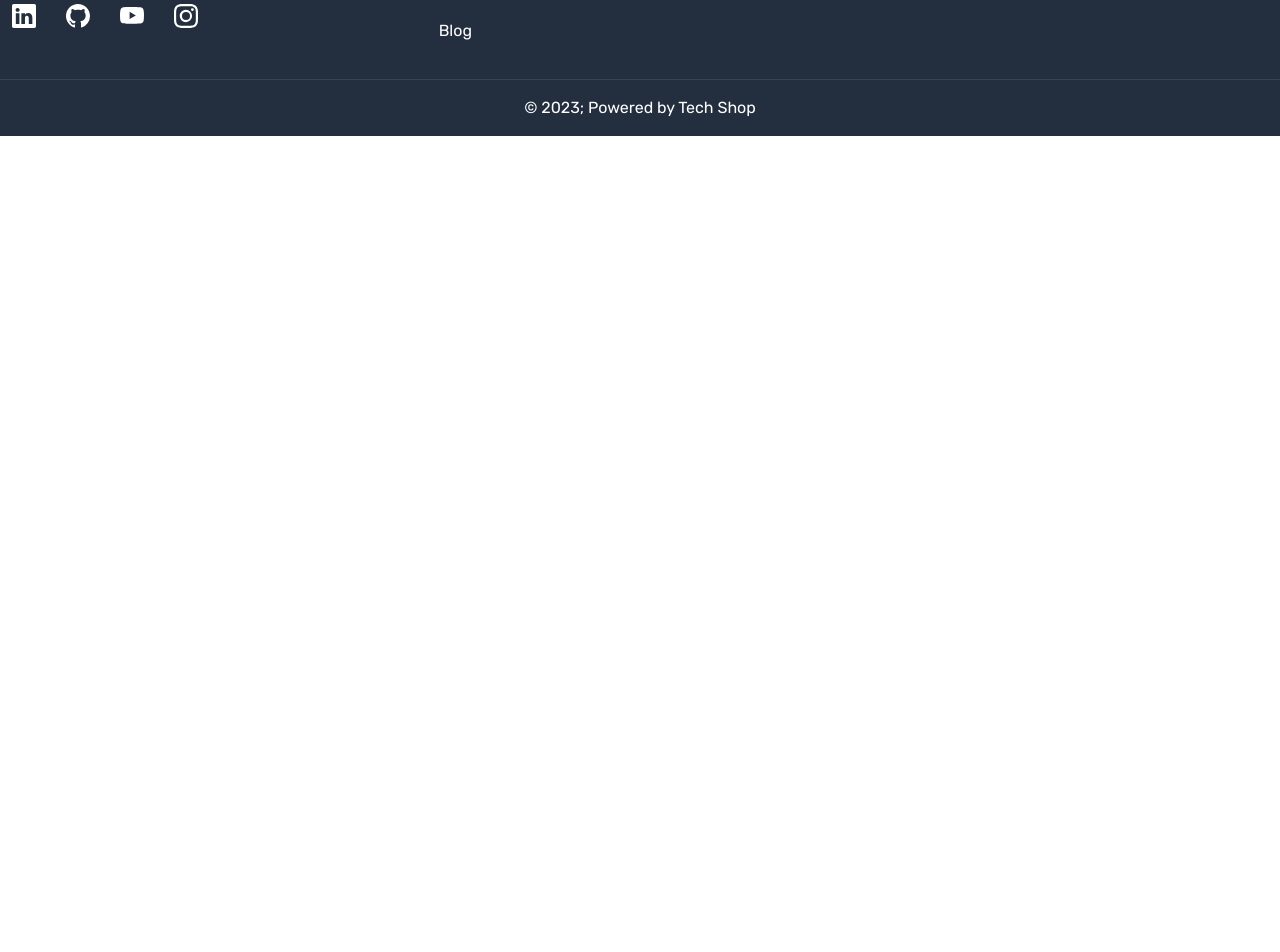
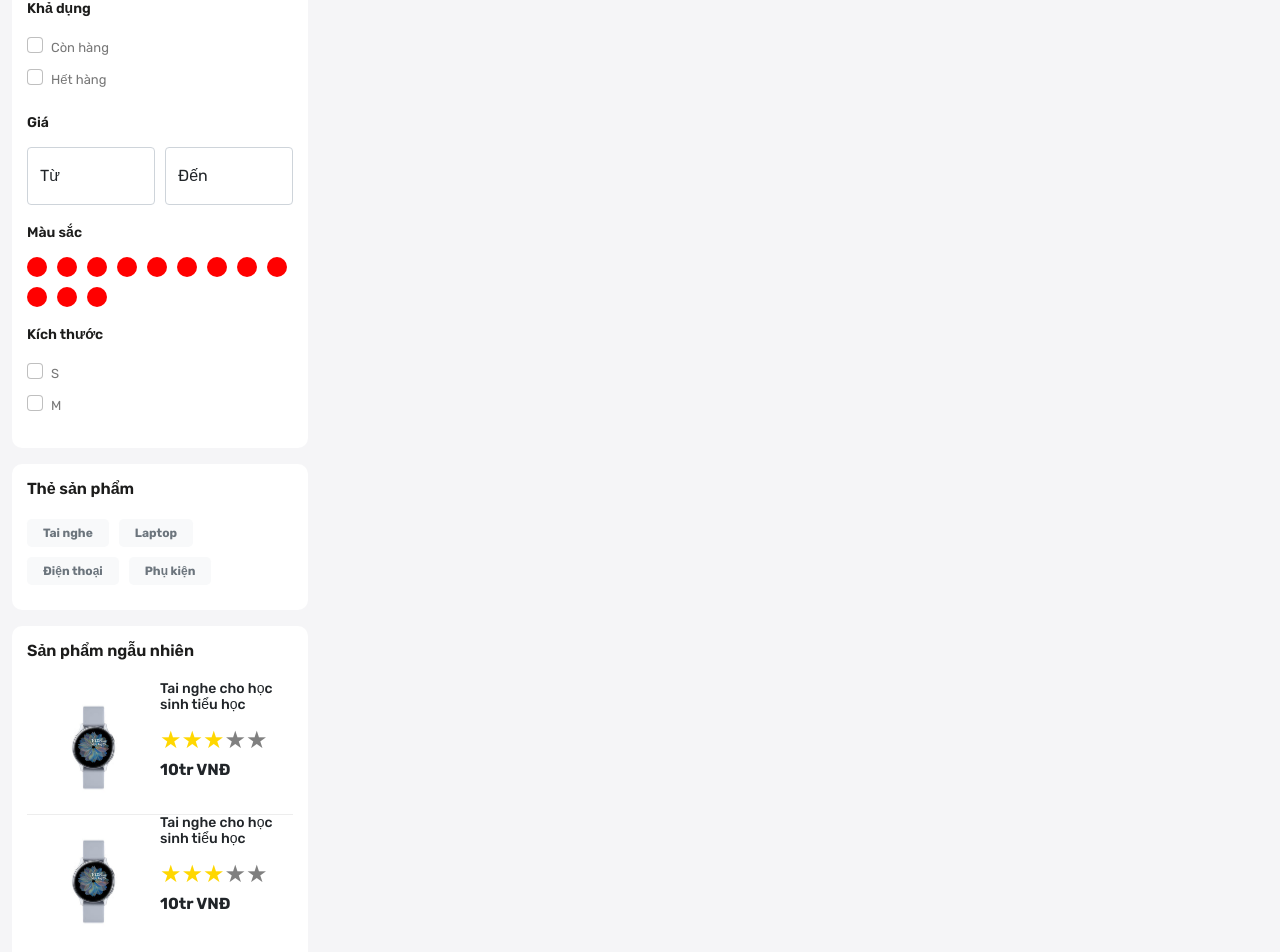
Before and after one commit to luongiautinhcam/techshop, a React (Create React App) app: page /store in a window 1280 px wide. Shown: the part 623-1575 px from the top of the page. Before the commit the page ends 800 px from the top, so only its background shows below. Built offline with nearby package versions, Linux system fonts and the light colour scheme.

Commit message:
OurStore.js: filter

```diff
--- a/src/App.css
+++ b/src/App.css
@@ -372,9 +372,11 @@ footer .input-group-text {
   top: 10%;
   left: 10%;
 }
+
 .famous-card img {
   border-radius: 10px;
 }
+
 .famous-content h5 {
   font-size: 13px;
   line-height: 20px;
@@ -399,3 +401,70 @@ footer .input-group-text {
 }
 
 /* Famous Card End */
+
+/* Our Store */
+.filter-card {
+  background-color: white;
+  border-radius: 10px;
+  padding: 15px 15px 25px;
+}
+
+.filter-title {
+  font-size: 16px;
+  line-height: 20px;
+  font-weight: 600;
+  color: var(--color-1c1c1b);
+  margin-bottom: 20px;
+}
+
+.filter-card ul,
+.filter-card .form-check-label {
+  list-style-type: none;
+  font-size: 13px;
+  line-height: 30px;
+  color: var(--color-777777);
+  cursor: pointer;
+}
+
+.filter-card .form-check-input:focus {
+  box-shadow: none;
+  border-color: rgba(0, 0, 0, 0.25);
+}
+
+.filter-card .form-check-input:checked {
+  background-color: var(--color-febd69);
+  border-color: var(--color-febd69);
+}
+
+.sub-title {
+  font-size: 14px;
+  font-weight: 600;
+  color: var(--color-1c1c1b);
+  margin-bottom: 15px;
+  margin-top: 20px;
+}
+
+.colors {
+  list-style-type: none;
+  display: flex;
+  flex-wrap: wrap;
+  gap: 10px;
+}
+
+.colors li {
+  width: 20px;
+  height: 20px;
+  background-color: red;
+  border-radius: 50%;
+}
+
+.random-products h5 {
+  font-size: 14px;
+  margin-bottom: 8px;
+}
+
+.random-products:first-child {
+  border-bottom: 1px solid var(--color-ededed);
+}
+
+/* Our Store End */
--- a/src/pages/OurStore.js
+++ b/src/pages/OurStore.js
@@ -1,4 +1,5 @@
 import React from "react";
+import ReactStars from "react-rating-stars-component";
 import BreadCrumb from "../components/BreadCrumb";
 import Meta from "../components/Meta";
 
@@ -7,6 +8,183 @@ const OurStore = () => {
     <>
       <Meta title={"Cửa hàng chúng tôi"} />
       <BreadCrumb title="Cửa hàng chúng tôi" />
+      <div className="store-wrapper home-wrapper-2 py-5">
+        <div className="container-xxl">
+          <div className="row">
+            <div className="col-3">
+              <div className="filter-card mb-3">
+                <h3 className="filter-title">Danh mục của shop</h3>
+                <div>
+                  <ul className="ps-0">
+                    <li>Watch</li>
+                    <li>Tv</li>
+                    <li>Camera</li>
+                    <li>Laptop</li>
+                  </ul>
+                </div>
+              </div>
+              <div className="filter-card mb-3">
+                <h3 className="filter-title">Lọc theo</h3>
+                <div>
+                  <h5 className="sub-title">Khả dụng</h5>
+                  <div>
+                    <div className="form-check">
+                      <input
+                        className="form-check-input"
+                        type="checkbox"
+                        value=""
+                        id=""
+                      />
+                      <label className="form-check-label" htmlFor="">
+                        Còn hàng
+                      </label>
+                    </div>
+                    <div className="form-check">
+                      <input
+                        className="form-check-input"
+                        type="checkbox"
+                        value=""
+                        id=""
+                      />
+                      <label className="form-check-label" htmlFor="">
+                        Hết hàng
+                      </label>
+                    </div>
+                  </div>
+                  <h5 className="sub-title">Giá</h5>
+                  <div className="d-flex align-items-center gap-10">
+                    <div className="form-floating">
+                      <input
+                        type="email"
+                        className="form-control"
+                        id="floatingInput"
+                        placeholder="Từ"
+                      />
+                      <label htmlFor="floatingInput">Từ</label>
+                    </div>
+                    <div className="form-floating">
+                      <input
+                        type="email"
+                        className="form-control"
+                        id="floatingInput1"
+                        placeholder="Đến"
+                      />
+                      <label htmlFor="floatingInput1">Đến</label>
+                    </div>
+                  </div>
+                  <h5 className="sub-title">Màu sắc</h5>
+                  <div>
+                    <ul className="colors ps-0">
+                      <li></li>
+                      <li></li>
+                      <li></li>
+                      <li></li>
+                      <li></li>
+                      <li></li>
+                      <li></li>
+                      <li></li>
+                      <li></li>
+                      <li></li>
+                      <li></li>
+                      <li></li>
+                    </ul>
+                  </div>
+                  <h5 className="sub-title">Kích thước</h5>
+                  <div>
+                    <div className="form-check">
+                      <input
+                        className="form-check-input"
+                        type="checkbox"
+                        value=""
+                        id="color-1"
+                      />
+                      <label className="form-check-label" htmlFor="color-1">
+                        S
+                      </label>
+                    </div>
+                    <div className="form-check">
+                      <input
+                        className="form-check-input"
+                        type="checkbox"
+                        value=""
+                        id="color-2"
+                      />
+                      <label className="form-check-label" htmlFor="color-2">
+                        M
+                      </label>
+                    </div>
+                  </div>
+                </div>
+              </div>
+              <div className="filter-card mb-3">
+                <h3 className="filter-title">Thẻ sản phẩm</h3>
+                <div>
+                  <div className="product-tags d-flex flex-wrap align-items-center gap-10">
+                    <span className="badge bg-light text-secondary rounded-3 py-2 px-3">
+                      Tai nghe
+                    </span>
+                    <span className="badge bg-light text-secondary rounded-3 py-2 px-3">
+                      Laptop
+                    </span>
+                    <span className="badge bg-light text-secondary rounded-3 py-2 px-3">
+                      Điện thoại
+                    </span>
+                    <span className="badge bg-light text-secondary rounded-3 py-2 px-3">
+                      Phụ kiện
+                    </span>
+                  </div>
+                </div>
+              </div>
+              <div className="filter-card mb-3">
+                <h3 className="filter-title">Sản phẩm ngẫu nhiên</h3>
+                <div>
+                  <div className="random-products d-flex">
+                    <div className="w-50">
+                      <img
+                        src="images/watch.jpg"
+                        className="img-fluid"
+                        alt="watch"
+                      />
+                    </div>
+                    <div className="w-50">
+                      <h5>Tai nghe cho học sinh tiểu học</h5>
+                      <ReactStars
+                        count={5}
+                        size={24}
+                        value={3}
+                        edit={false}
+                        activeColor="#ffd700"
+                      />
+                      <b>10tr VNĐ</b>
+                    </div>
+                  </div>
+                  <div className="random-products d-flex">
+                    <div className="w-50">
+                      <img
+                        src="images/watch.jpg"
+                        className="img-fluid"
+                        alt="watch"
+                      />
+                    </div>
+                    <div className="w-50">
+                      <h5>Tai nghe cho học sinh tiểu học</h5>
+                      <ReactStars
+                        count={5}
+                        size={24}
+                        value={3}
+                        edit={false}
+                        activeColor="#ffd700"
+                      />
+                      <b>10tr VNĐ</b>
+                    </div>
+                  </div>
+                </div>
+              </div>
+            </div>
+            <div className="col-9"></div>
+          </div>
+        </div>
+      </div>
     </>
   );
 };
```
